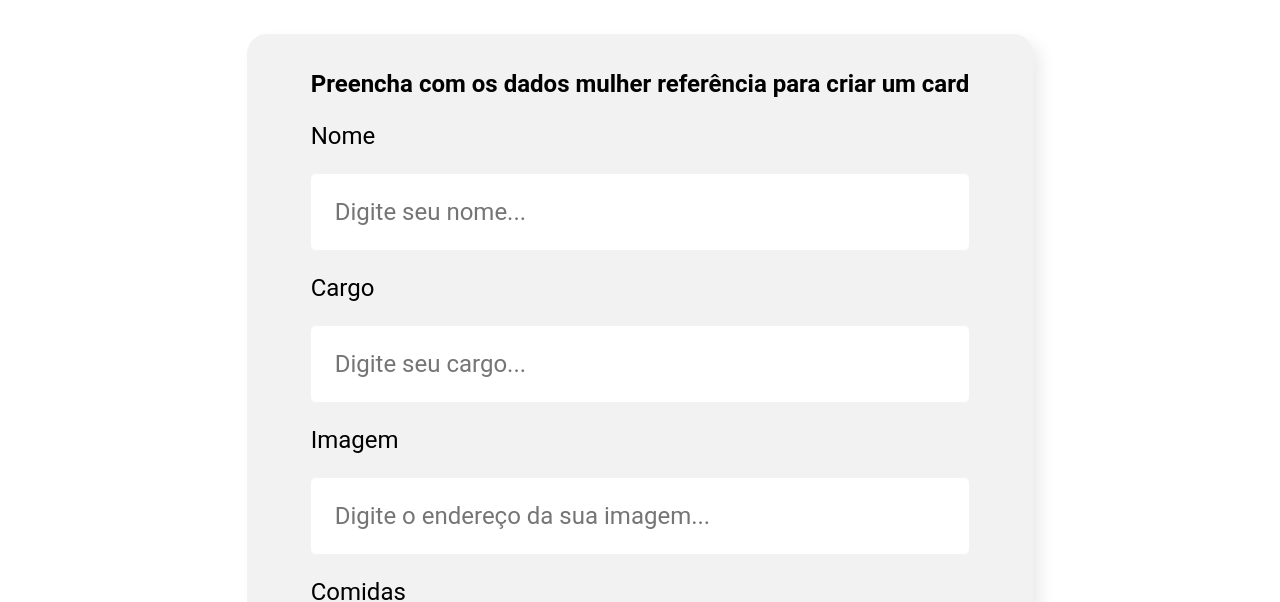
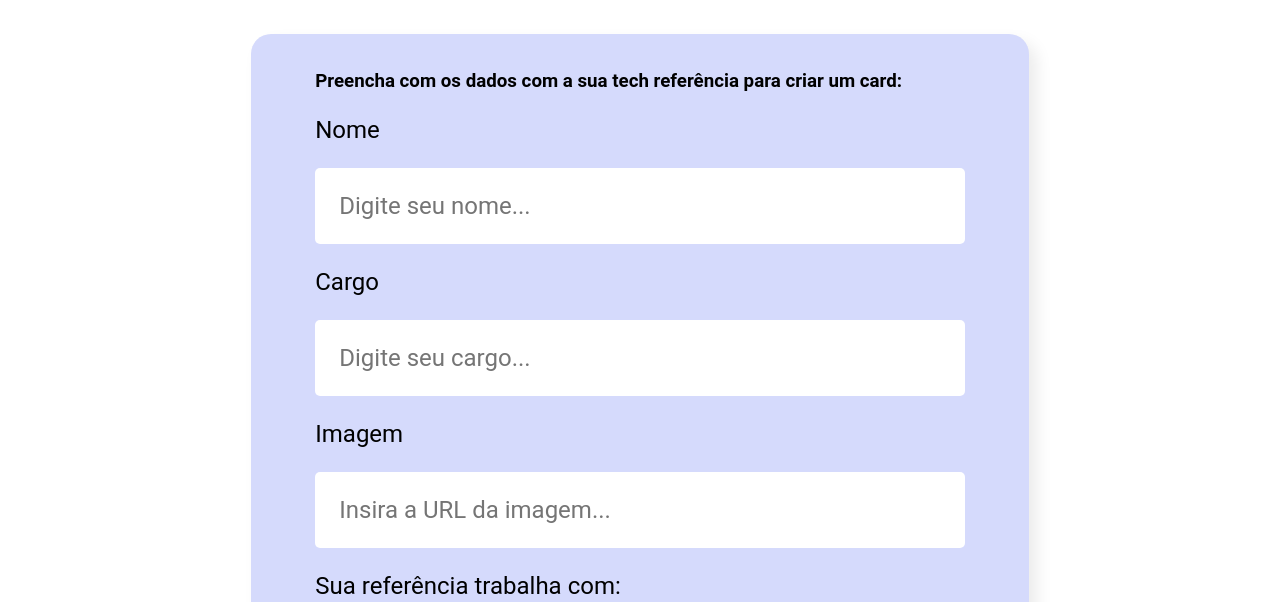
Before and after one commit to asilvaolabi/CFT1-Modulo-III-React, a React (Vite) app: page / in a window 1280 px wide. Shown: the part 350-952 px from the top of the page. Built offline with nearby package versions, Linux system fonts and the light colour scheme.

Commit message:
Exibindo o card na tela

```diff
--- a/index.html
+++ b/index.html
@@ -2,7 +2,7 @@
 <html lang="en">
   <head>
     <meta charset="UTF-8" />
-    <link rel="icon" type="image/svg+xml" href="./public/imagens/avatar.svg" />
+    <link rel="icon" type="image/svg+xml" href="/imagens/avatar.svg" />
     <meta name="viewport" content="width=device-width, initial-scale=1.0" />
     <title>To do list Pretalab</title>
   </head>
--- a/src/componentes/Formulario/Formulario.css
+++ b/src/componentes/Formulario/Formulario.css
@@ -6,8 +6,46 @@
 
   .formulario form {
     max-width: 80%;
-  background-color: #f2f2f2;
-  border-radius: 20px; /* arredondando as bordas */
-  padding: 36px 64px; /* espaçamento */
-  box-shadow: 8px 8px 16px rgba(0, 0, 0, 0.08); /* sombra, sençasão de flutuante */
+    background-color: #d5dafc;
+    border-radius: 20px;
+    padding: 36px 64px;
+    box-shadow: 8px 8px 16px rgba(0, 0, 0, 0.08);
   }
+
+  .cards-container {
+    display: flex;
+    flex-direction: column;
+    align-items: center;
+  }
+
+  .card {
+    display: flex;
+    flex-direction: column;
+    align-items: center;
+    background-color: #6278f7;
+    border-radius: 10px;
+    padding: 16px;
+    margin: 8px;
+    box-shadow: 4px 4px 8px rgba(0, 0, 0, 0.1);
+    color: white;
+  }
+
+  .card img {
+    width: 80px;
+    height: 80px;
+    border-radius: 50%;
+    margin-bottom: 10px;
+  }
+
+  .cabecalho{
+    background-color: #f0f0f0;
+    border-radius: 10px 10px 0px 0px;
+  }
+
+  .rodape {
+    background: #6278f7;
+    box-shadow: 5px 5px 15px rgba(0, 0, 0, 0.08);
+    border-radius: 0px 0px 10px 10px;
+    padding-top: 90px;
+    padding-bottom: 40px;
+  }
--- a/src/componentes/Formulario/index.jsx
+++ b/src/componentes/Formulario/index.jsx
@@ -6,30 +6,41 @@ import './Formulario.css';
 
     const Formulario = (props) => {
 
-  const comidas = [
-    'Hamburguer',
-    'Batata',
-    'Chocolate',
-    'Cerveja',
-    'Lasanha',
-    'Doce de Leite',
-    'Agua de coco'
+      const areas = [
+        'Gestão de Projetos',
+        'UX e Design',
+        'Desenvolvimento',
+        'DevOps',
+        'Data Science',
+        'Mobile',
+        'Inovação e Gestão',
+        'Segurança da Informação',
+        'Cloud Computing',
+        'Redes e Infraestrutura'
       ]
 
-  const [comida, setComida] = useState('');
       const [nome, setNome] = useState('');
       const [cargo, setCargo] = useState('');
       const [imagem, setImagem] = useState('');
+      const [time, setTime] = useState('');
+      const [cards, setCard] = useState([]);
 
       const aoSalvar = (evento) => {
         evento.preventDefault();
-    console.log('Foi feito o salvar', nome, cargo, imagem, comida)
+        const novoCard = {
+          nome,
+          cargo,
+          imagem,
+          time
+        }
+
+        setCard([...cards, novoCard]);
       }
 
       return(
         <section className="formulario">
           <form onSubmit={aoSalvar}>
-        <h2>Preencha com os dados mulher referência para criar um card</h2>
+            <h3>Preencha com os dados com a sua tech referência para criar um card:</h3>
             <CampoTexto
                 obrigatorio={true}
                 label='Nome'
@@ -44,22 +55,36 @@ const Formulario = (props) => {
                 valor={cargo}
                 aoAlterarCampo={valor => setCargo(valor)}
             />
+
             <CampoTexto
                 obrigatorio={true}
                 label='Imagem'
-            placeholder='Digite o endereço da sua imagem'
+                placeholder='Insira a URL da imagem'
                 valor={imagem}
                 aoAlterarCampo={valor => setImagem(valor)}
             />
 
             <ListaSuspensa
-          label = 'Comidas'
-          itens={comidas}
-          valor={comida}
-          aoAlterarCampo={valor => setComida(valor) }
+              label = 'Sua referência trabalha com:'
+              itens={areas}
+              valor={time}
+              aoAlterarCampo={valor => setTime(valor) }
             />
             <Botao>Cadastrar</Botao>
           </form>
+
+          <div className='cards-container'>
+            {cards.map((card, index) => (
+              <div className='card'>
+                <img src={card.imagem} alt="Imagem do Card" />
+                <p>Nome: {card.nome}</p>
+                <p>Cargo: {card.cargo} </p>
+                <p>Time: {card.time} </p>
+              </div>
+            ))}
+          </div>
+
+
         </section>
       )
     }
--- a/src/componentes/ListaSuspensa/index.jsx
+++ b/src/componentes/ListaSuspensa/index.jsx
@@ -5,6 +5,7 @@ const ListaSuspensa = (props) => {
         <div className='lista-suspensa'>
             <label>{props.label}</label>
             <select onChange={evento => props.aoAlterarCampo(evento.target.value)} required={props.required}>
+                <option value="">Selecione...</option>
                 {
                     props.itens.map(item => {
                         return <option key={item}>{item}</option>
```
Lines whose indentation alone changed are shown as unchanged.
